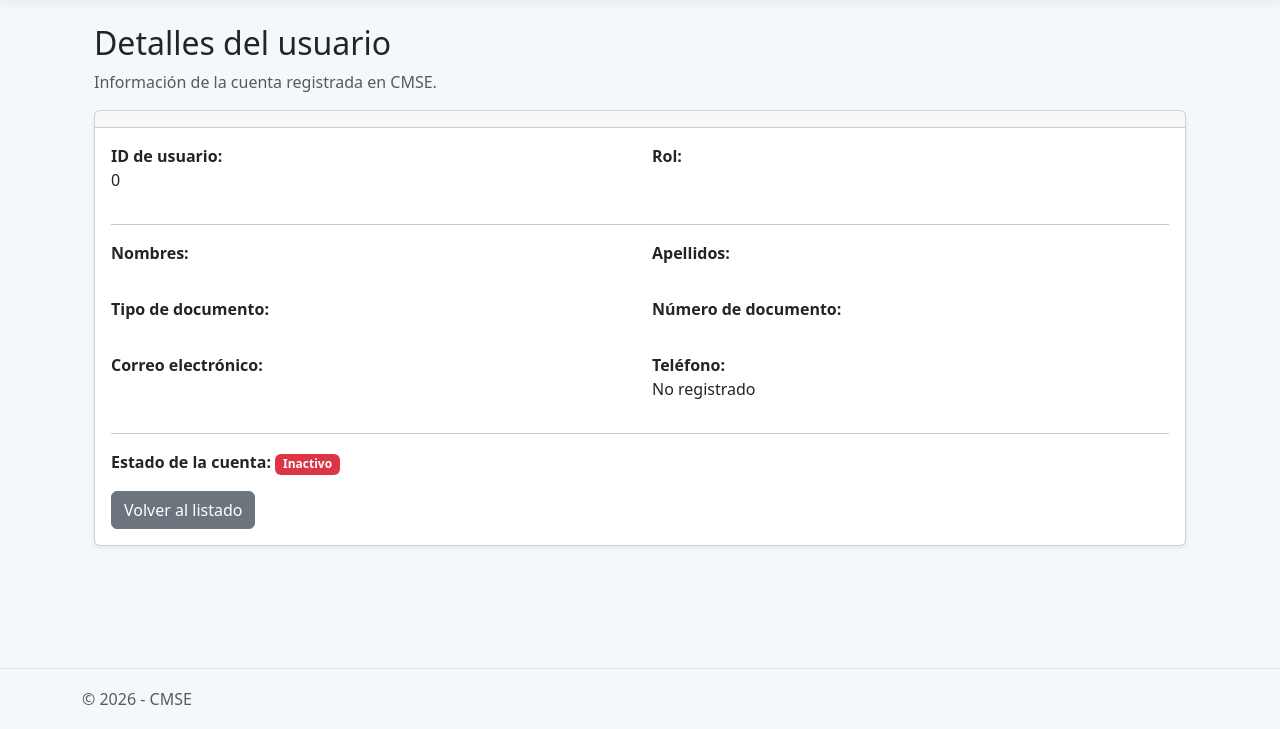
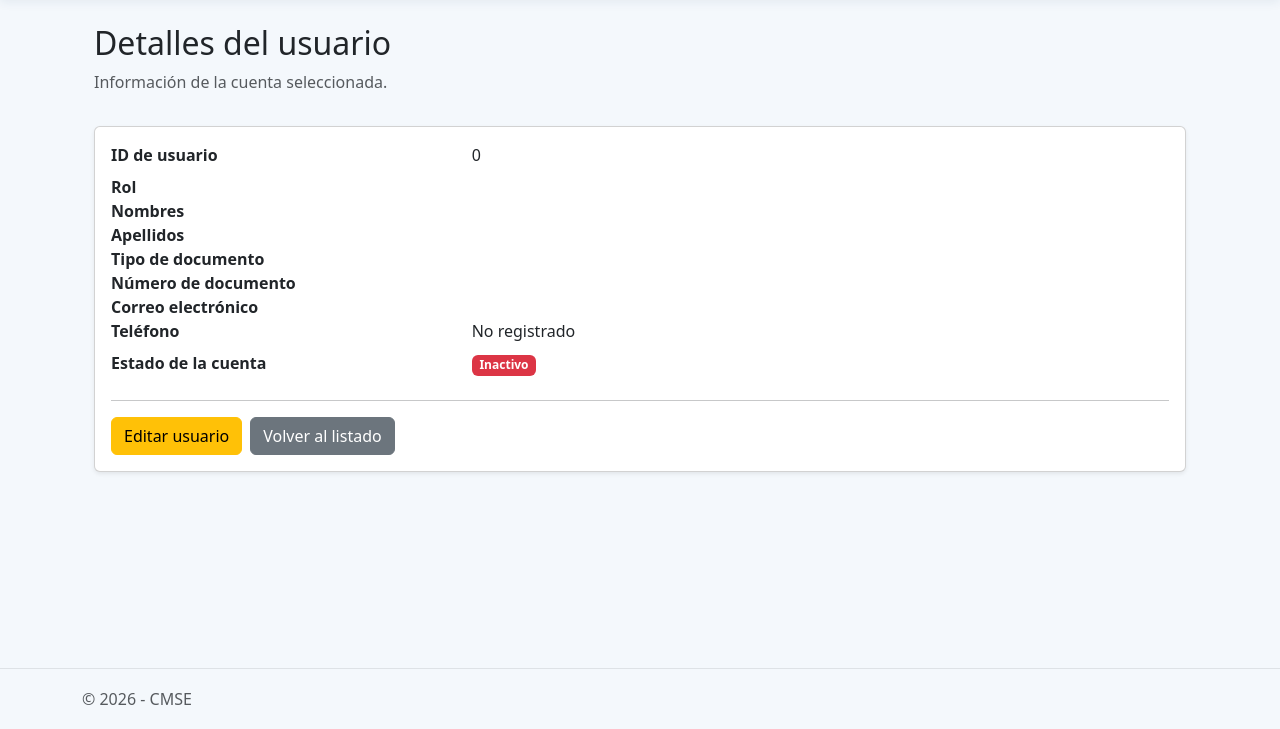
Before and after one commit to ksreve8322/cmse-proyect, an ASP.NET Core app: template Views/User/Details.cshtml in a window 1280 px wide. Shown: the part 71-800 px from the top of the page. Run offline with ASP.NET Core 8, Linux system fonts and the light colour scheme; the template is opened without the code that fills it, so the values that code supplies are empty; style sheets or scripts are compiled from the project's sources.

Commit message:
Ceorrecciones

```diff
--- a/Views/User/Details.cshtml
+++ b/Views/User/Details.cshtml
@@ -5,72 +5,60 @@
 }
 
 <div class="container mt-4">
+    <div class="d-flex justify-content-between align-items-center mb-3">
+        <div>
             <h2>Detalles del usuario</h2>
-    <p class="text-muted">Información de la cuenta registrada en CMSE.</p>
-
-    <div class="card shadow-sm mt-3">
-        <div class="card-header">
-            <h5 class="mb-0">
-                @Model.Nombres @Model.Apellidos
-            </h5>
-        </div>
-
-        <div class="card-body">
-            <div class="row mb-3">
-                <div class="col-md-6">
-                    <strong>ID de usuario:</strong>
-                    <p>@Model.IdUsuario</p>
-                </div>
-
-                <div class="col-md-6">
-                    <strong>Rol:</strong>
-                    <p>@Model.IdRolNavigation.Nombre</p>
+            <p class="text-muted">
+                Información de la cuenta seleccionada.
+            </p>
         </div>
     </div>
 
-            <hr />
+    @if (TempData["Mensaje"] != null)
+    {
+        <div class="alert alert-success">
+            @TempData["Mensaje"]
+        </div>
+    }
 
-            <div class="row mb-3">
-                <div class="col-md-6">
-                    <strong>Nombres:</strong>
-                    <p>@Model.Nombres</p>
-                </div>
+    <div class="card shadow-sm">
+        <div class="card-body">
 
-                <div class="col-md-6">
-                    <strong>Apellidos:</strong>
-                    <p>@Model.Apellidos</p>
-                </div>
-            </div>
+            <dl class="row">
+                <dt class="col-sm-4">ID de usuario</dt>
+                <dd class="col-sm-8">@Model.IdUsuario</dd>
 
-            <div class="row mb-3">
-                <div class="col-md-6">
-                    <strong>Tipo de documento:</strong>
-                    <p>@Model.IdTipoDocumentoNavigation.Nombre</p>
-                </div>
+                <dt class="col-sm-4">Rol</dt>
+                <dd class="col-sm-8">
+                    @Model.IdRolNavigation?.Nombre
+                </dd>
 
-                <div class="col-md-6">
-                    <strong>Número de documento:</strong>
-                    <p>@Model.NumeroDocumento</p>
-                </div>
-            </div>
+                <dt class="col-sm-4">Nombres</dt>
+                <dd class="col-sm-8">@Model.Nombres</dd>
 
-            <div class="row mb-3">
-                <div class="col-md-6">
-                    <strong>Correo electrónico:</strong>
-                    <p>@Model.Correo</p>
-                </div>
+                <dt class="col-sm-4">Apellidos</dt>
+                <dd class="col-sm-8">@Model.Apellidos</dd>
 
-                <div class="col-md-6">
-                    <strong>Teléfono:</strong>
-                    <p>@(Model.Telefono ?? "No registrado")</p>
-                </div>
-            </div>
+                <dt class="col-sm-4">Tipo de documento</dt>
+                <dd class="col-sm-8">
+                    @Model.IdTipoDocumentoNavigation?.Nombre
+                </dd>
 
-            <hr />
+                <dt class="col-sm-4">Número de documento</dt>
+                <dd class="col-sm-8">@Model.NumeroDocumento</dd>
 
-            <div class="mb-3">
-                <strong>Estado de la cuenta:</strong>
+                <dt class="col-sm-4">Correo electrónico</dt>
+                <dd class="col-sm-8">@Model.Correo</dd>
 
+                <dt class="col-sm-4">Teléfono</dt>
+                <dd class="col-sm-8">
+                    @(string.IsNullOrWhiteSpace(Model.Telefono)
+                        ? "No registrado"
+                        : Model.Telefono)
+                </dd>
+
+                <dt class="col-sm-4">Estado de la cuenta</dt>
+                <dd class="col-sm-8">
                     @if (Model.Estado)
                     {
                         <span class="badge bg-success">Activo</span>
@@ -79,11 +67,24 @@
                     {
                         <span class="badge bg-danger">Inactivo</span>
                     }
-            </div>
+                </dd>
+            </dl>
 
-            <a asp-action="Index" class="btn btn-secondary">
+            <hr />
+
+            <div class="d-flex gap-2">
+                <a asp-action="Edit"
+                   asp-route-id="@Model.IdUsuario"
+                   class="btn btn-warning">
+                    Editar usuario
+                </a>
+
+                <a asp-action="Index"
+                   class="btn btn-secondary">
                     Volver al listado
                 </a>
             </div>
+
         </div>
     </div>
+</div>
```
Also changed, not shown: Controllers/UserController.cs (+45 -13 lines), Repositories/UsuarioRepository.cs (+12 -3 lines). Lines whose indentation alone changed are shown as unchanged.
